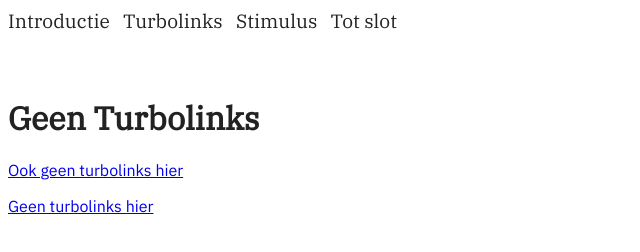
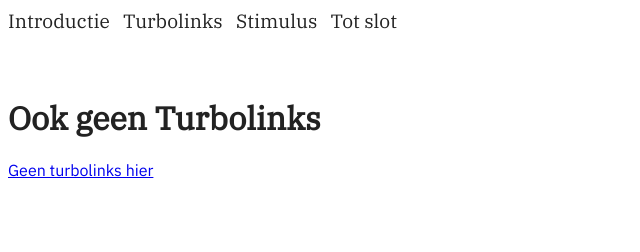
Before and after one commit to murb/turbolinks-stimulus-fronteers, a plain HTML site: page ook_geen_turbolinks.html in a window 1280 px wide. Shown: the whole page, without its empty margins (0-640 px from the left). Drawn offline with Linux system fonts and the light colour scheme.

Commit message:
demo improvement?

```diff
--- a/ook_geen_turbolinks.html
+++ b/ook_geen_turbolinks.html
@@ -26,7 +26,6 @@
 
 
 
-    <h1>Geen Turbolinks</h1>
+    <h1>Ook geen Turbolinks</h1>
 
-<p><a href="ook_geen_turbolinks.html">Ook geen turbolinks hier</a></p>
 <p><a href="geen_turbolinks.html">Geen turbolinks hier</a></p>
```
Also changed, not shown: geen_turbolinks.html (+3 -0 lines).
